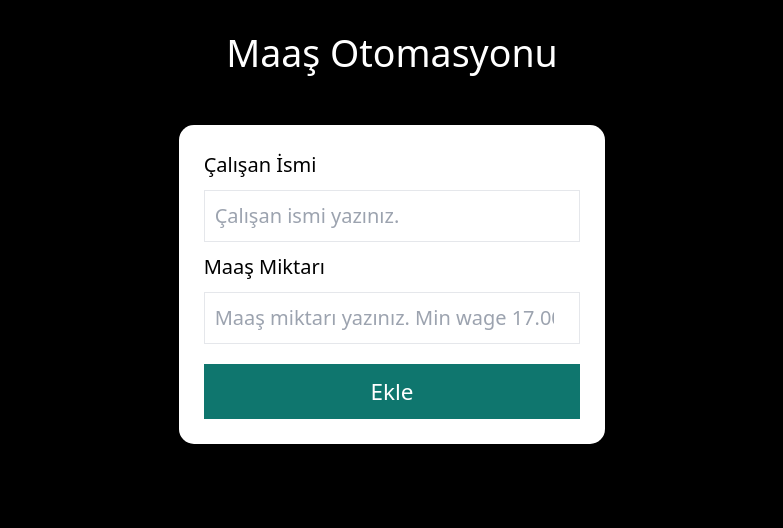
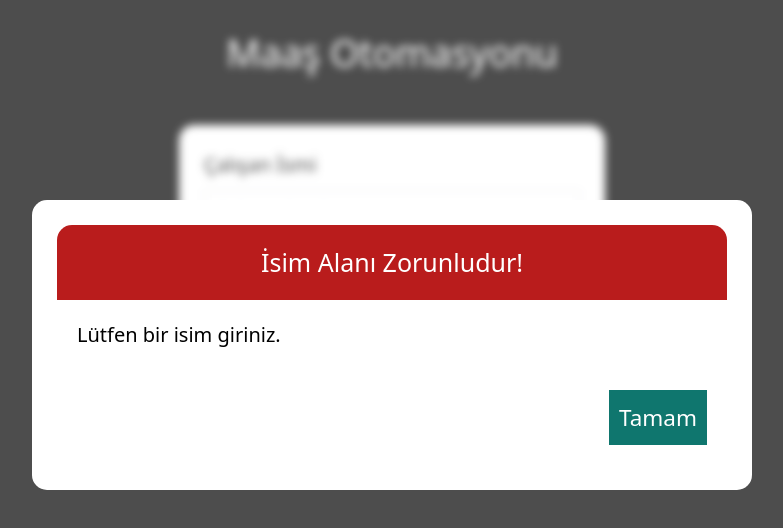
Before and after one commit to birkanyksl/workers-app, a React (Create React App) app: page / in a window 1280 px wide. Shown: the top 528 px of the page, without its empty margins (248-1031 px from the left). Built offline with nearby package versions, Linux system fonts and the light colour scheme.

Commit message:
ErrorModal oluşturuldu.

```diff
--- /dev/null
+++ b/src/components/UI/ErrorModal.jsx
@@ -0,0 +1,27 @@
+import React from "react";
+import Card from "./Card";
+import Button from "./Button";
+
+const ErrorModal = () => {
+  return (
+    <div className="error-modal">
+      <div
+        className="backdrop-blur-sm bg-white/30 fixed w-screen h-screen top-0"
+        onClick=""
+      ></div>
+      <Card className="w-[36rem]  p-0 z-20">
+        <header className="bg-red-700 p-4  rounded-t-xl">
+          <h2 className="text-center text-xl text-white">
+            İsim Alanı Zorunludur!
+          </h2>
+        </header>
+        <section className="p-4">Lütfen bir isim giriniz.</section>
+        <footer className="p-4 flex justify-end">
+          <Button>Tamam</Button>
+        </footer>
+      </Card>
+    </div>
+  );
+};
+
+export default ErrorModal;
--- a/src/components/Workers/AddWorker.jsx
+++ b/src/components/Workers/AddWorker.jsx
@@ -1,6 +1,7 @@
 import { useState } from "react";
 import Button from "../UI/Button";
 import Card from "../UI/Card";
+import ErrorModal from "../UI/ErrorModal";
 
 const AddWorker = (props) => {
   const [enteredWorkerName, setEnteredWorkerName] = useState("");
@@ -30,6 +31,8 @@
     console.log(enteredWorkerName.trim(), enteredWage);
   };
   return (
+    <div>
+      <ErrorModal />
       <Card className="mt-10">
         <form className="flex flex-col gap-y-2" onSubmit={addWorkerHandler}>
           <label htmlFor="name" className="font-medium">
@@ -59,6 +62,7 @@
           </Button>
         </form>
       </Card>
+    </div>
   );
 };
 
--- a/src/index.css
+++ b/src/index.css
@@ -9,3 +9,7 @@
 body {
   @apply bg-black w-1/3 mx-auto;
 }
+
+.error-modal {
+  @apply fixed top-1/4 left-0 flex justify-center mx-auto w-screen z-50;
+}
```
Lines whose indentation alone changed are shown as unchanged.
